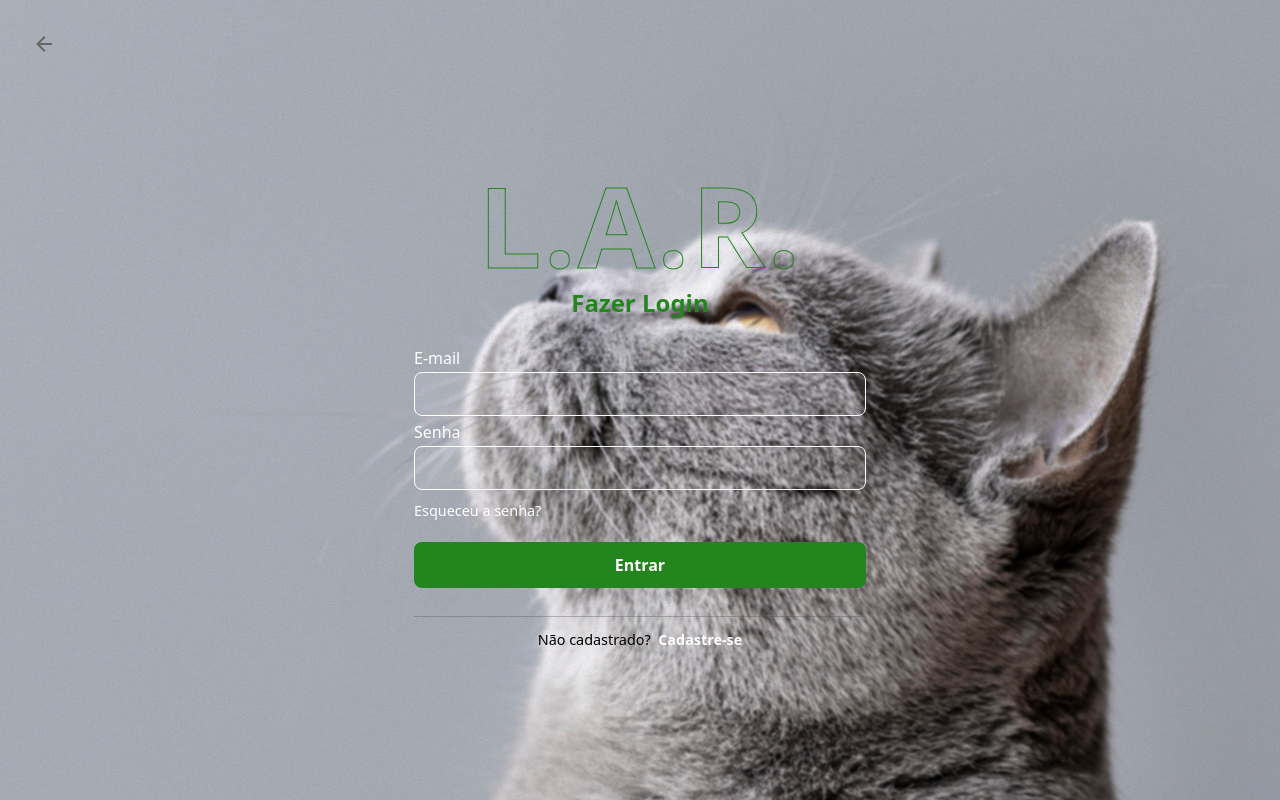
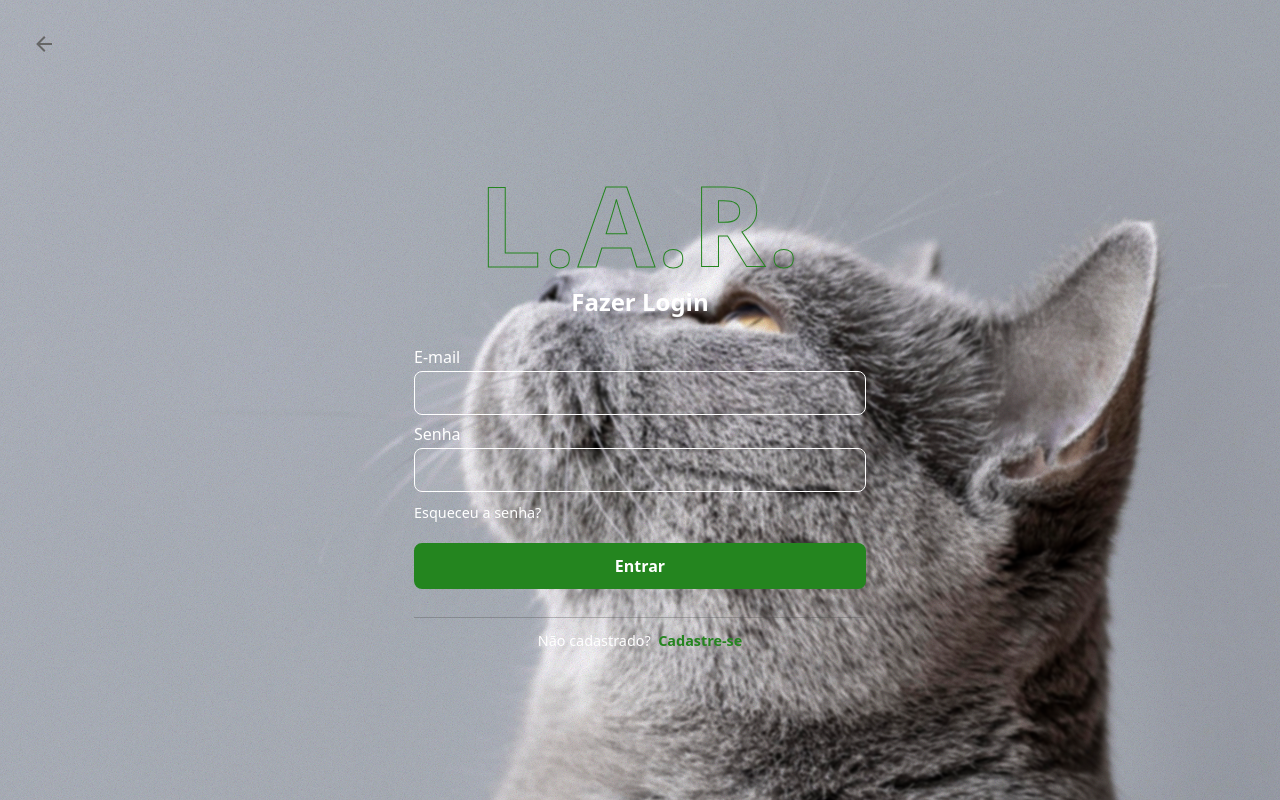
Before and after one commit to Leonardo-do-Playstation/L.A.R_Repository, an Angular app in the folder LAR_Frontend/: page /login in a window 1280 px wide. Built offline with nearby package versions, Linux system fonts and the light colour scheme.

Commit message:
fix(login): aumentar contraste dos campos, igual ao cadastro

```diff
--- a/LAR_Frontend/src/app/pages/login/login.component.css
+++ b/LAR_Frontend/src/app/pages/login/login.component.css
@@ -73,15 +73,13 @@
   margin: 0 0 28px;
 
   text-align: center;
-
-  color: #24851f;
-
+  color: #ffffff;
   font-size: 1.35rem;
   font-weight: 700;
 }
 
 .login__field {
-  margin-bottom: 4px;
+  margin-bottom: 7px;
 }
 
 .login__field label {
@@ -105,13 +103,12 @@
   border-radius: 8px;
 
   background: rgba(255, 255, 255, 0.08);
-
-  color: #333;
+  color: #ffffff;
 }
 
 .login__field input:focus {
   border-color: #24851f;
-  box-shadow: 0 0 0 2px rgba(36, 133, 31, 0.25);
+  box-shadow: 0 0 0 2px rgba(36, 133, 31, 0.35);
 }
 
 .login__forgot {
@@ -168,16 +165,14 @@
   margin: 12px 0 0;
 
   text-align: center;
-
-  color: #000000;
-
+  color: #ffffff;
   font-weight: 400;
 
   font-size: 0.9rem;
 }
 
 .login__register a {
-  color: #fff;
+  color: #24851f;
   font-weight: 600;
 
   text-decoration: none;
```
